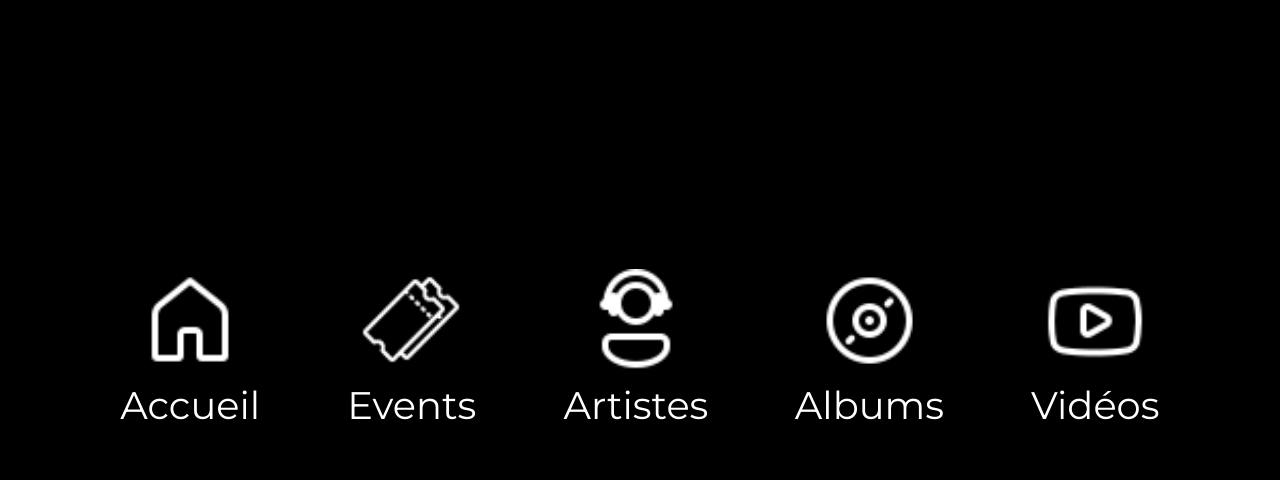
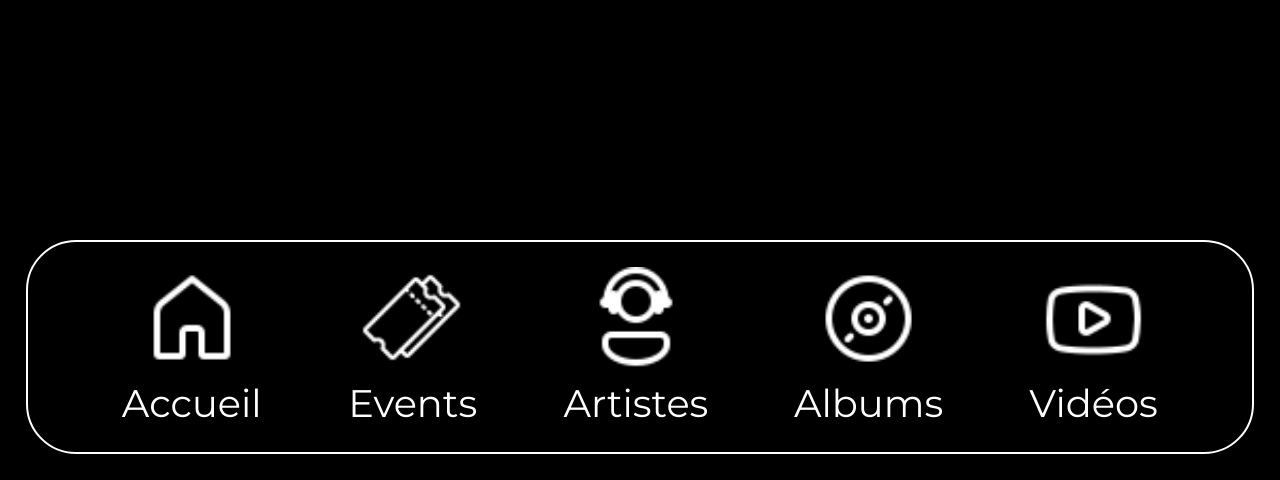
Before and after one commit to lRaffou/Dao-Family-Records, a PHP site: page /pages/artiste.html in a window 1280 px wide. Shown: the part 320-800 px from the top of the page. Run offline with PHP 8.4, Linux system fonts and the light colour scheme.

Commit message:
End Artists home

```diff
--- a/style/style.css
+++ b/style/style.css
@@ -40,6 +40,7 @@ header {
     left: 0;
     right: 0;
     background-color: #000;
+    border: 2px solid #fff;
     border-radius: 50px;
     /* box-shadow: 0px 0px 60px 40px #000000; */
     /* opacity: 90%; */
```
